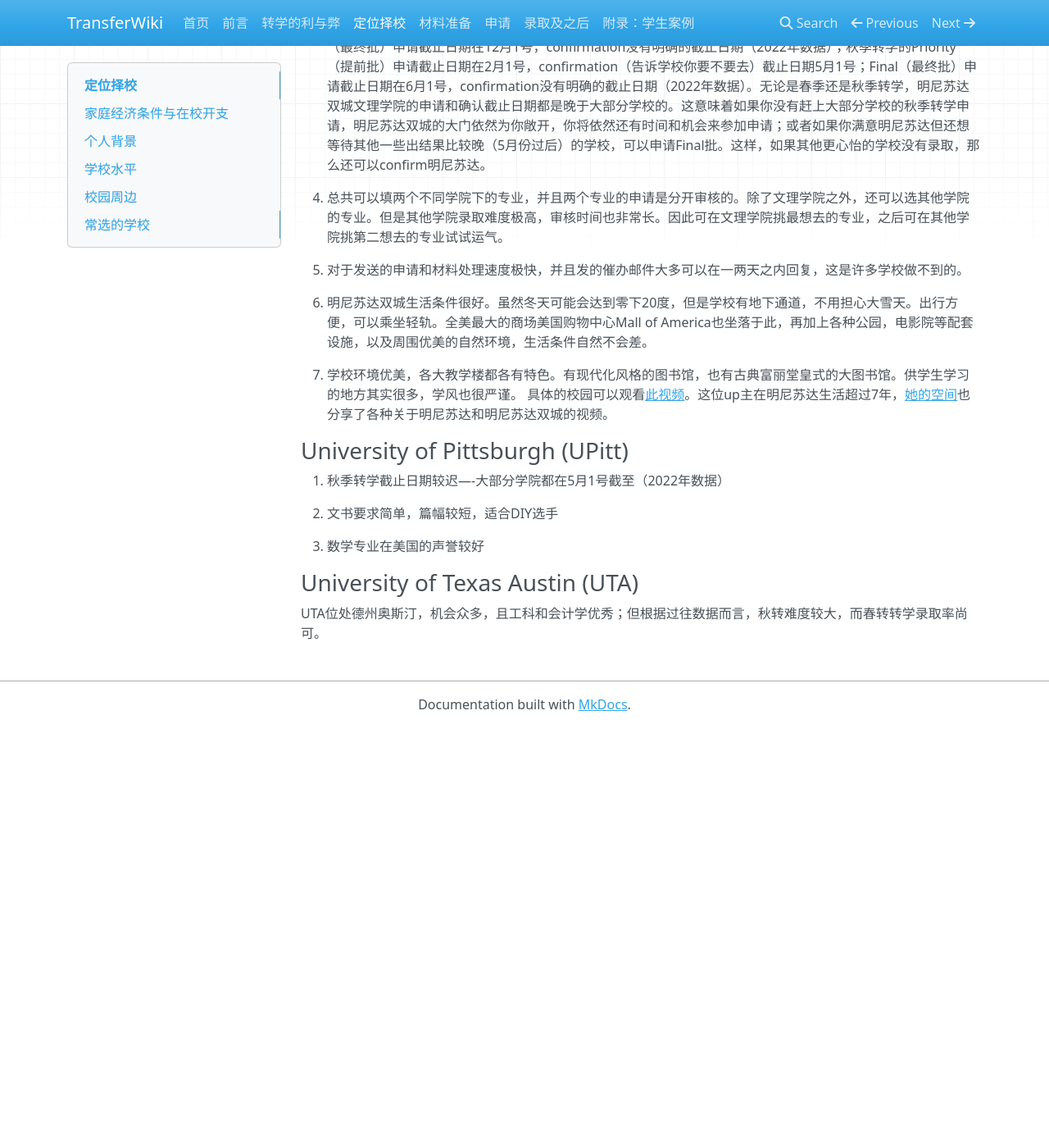
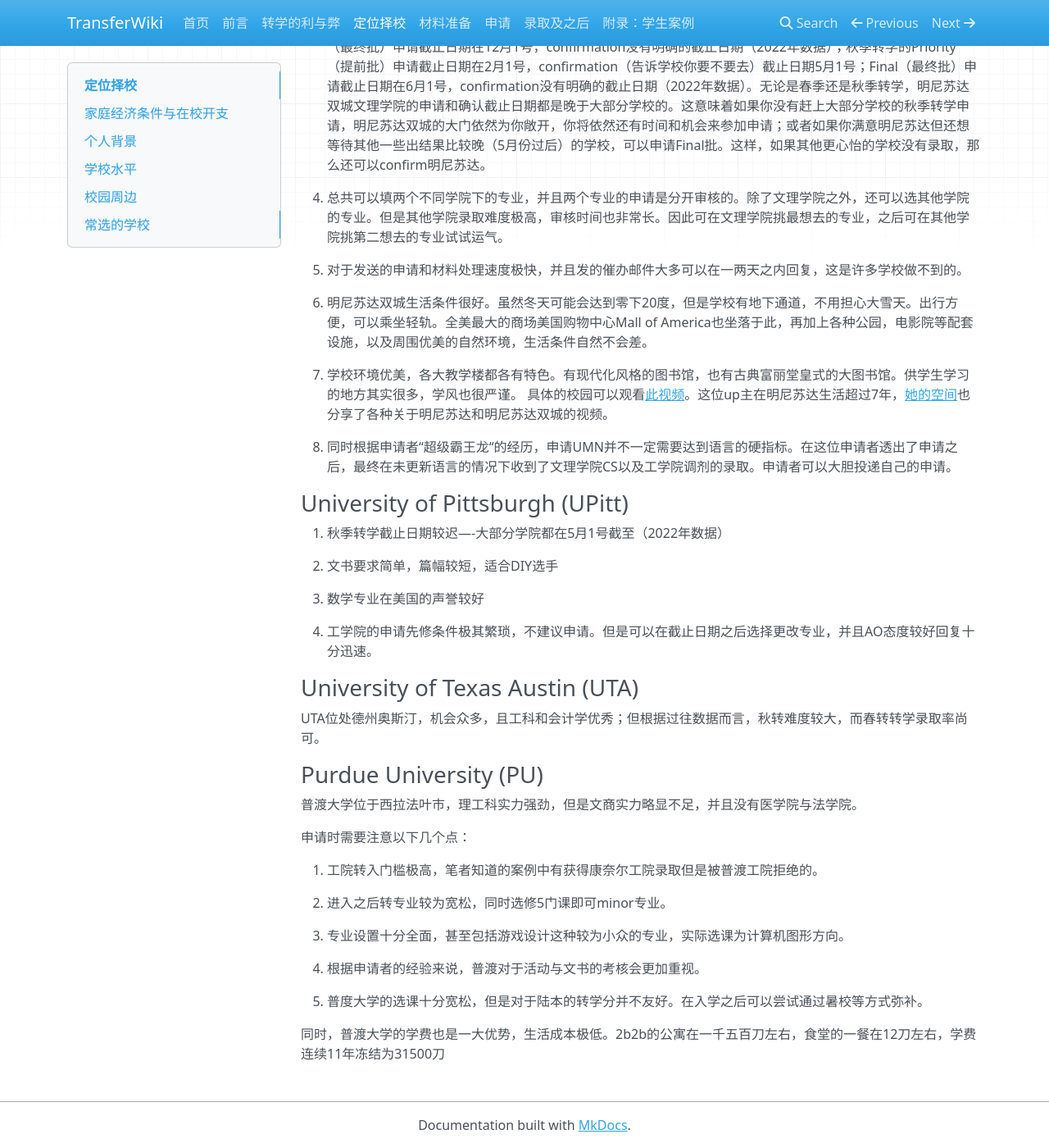
Before and after one commit to SihanXU/TransferWiki, an MkDocs documentation site: the page built from docs/school.md, in a window 1280 px wide and 1400 px high, scrolled down 1870 px. Shown: the whole window at 82% size. Built offline with MkDocs 1.6.1, drawn with Linux system fonts in a browser that asks for light colours; nearby versions of some CDN libraries; before the commit the page ends 2757 px from its top, so only the background shows below that.

Commit message:
Update school.md

```diff
--- a/docs/school.md
+++ b/docs/school.md
@@ -61,6 +61,8 @@
 7. 学校环境优美，各大教学楼都各有特色。有现代化风格的图书馆，也有古典富丽堂皇式的大图书馆。供学生学习的地方其实很多，学风也很严谨。
 具体的校园可以观看[此视频](https://www.bilibili.com/video/BV1J4411m7zy?spm_id_from=333.999.0.0)。这位up主在明尼苏达生活超过7年，[她的空间](https://space.bilibili.com/337678006)也分享了各种关于明尼苏达和明尼苏达双城的视频。
 
+8. 同时根据申请者“超级霸王龙“的经历，申请UMN并不一定需要达到语言的硬指标。在这位申请者透出了申请之后，最终在未更新语言的情况下收到了文理学院CS以及工学院调剂的录取。申请者可以大胆投递自己的申请。
+
 ### University of Pittsburgh (UPitt)
 
 1. 秋季转学截止日期较迟—-大部分学院都在5月1号截至（2022年数据）
@@ -69,6 +71,26 @@
 
 3. 数学专业在美国的声誉较好
 
+4. 工学院的申请先修条件极其繁琐，不建议申请。但是可以在截止日期之后选择更改专业，并且AO态度较好回复十分迅速。
+
 ### University of Texas Austin (UTA)
 
 UTA位处德州奥斯汀，机会众多，且工科和会计学优秀；但根据过往数据而言，秋转难度较大，而春转转学录取率尚可。
+
+### Purdue University (PU)
+
+普渡大学位于西拉法叶市，理工科实力强劲，但是文商实力略显不足，并且没有医学院与法学院。
+
+申请时需要注意以下几个点：
+
+1. 工院转入门槛极高，笔者知道的案例中有获得康奈尔工院录取但是被普渡工院拒绝的。
+
+2. 进入之后转专业较为宽松，同时选修5门课即可minor专业。
+
+3. 专业设置十分全面，甚至包括游戏设计这种较为小众的专业，实际选课为计算机图形方向。
+
+4. 根据申请者的经验来说，普渡对于活动与文书的考核会更加重视。
+
+5. 普度大学的选课十分宽松，但是对于陆本的转学分并不友好。在入学之后可以尝试通过暑校等方式弥补。
+
+同时，普渡大学的学费也是一大优势，生活成本极低。2b2b的公寓在一千五百刀左右，食堂的一餐在12刀左右，学费连续11年冻结为31500刀
```
